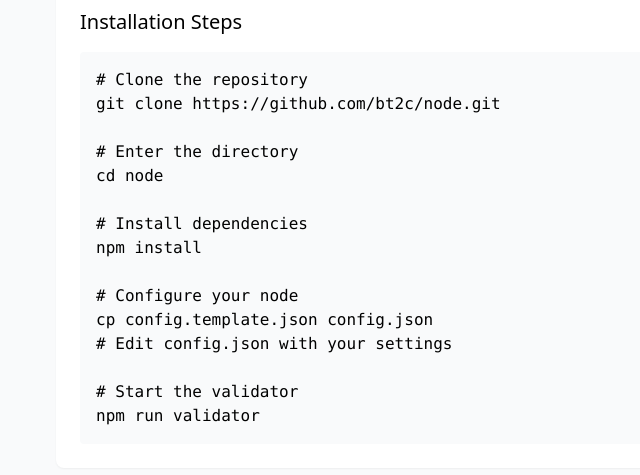
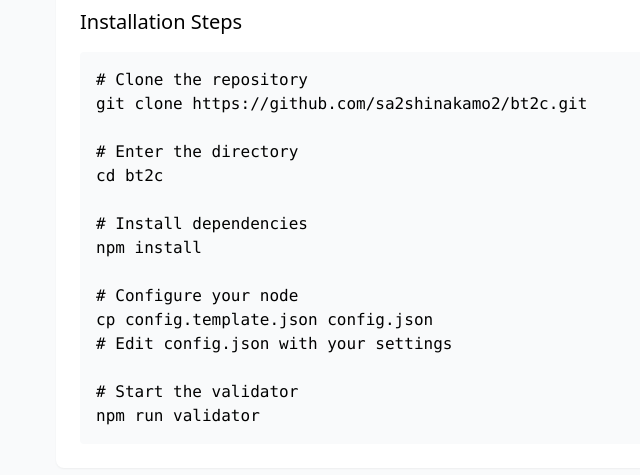
Before and after one commit to sa2shinakamo2/bt2c, a website: page website/docs/index.html in a window 1280 px wide. Shown: the part 608-1083 px from the top of the page, without its empty margins (374-1014 px from the left). Drawn offline with nearby package versions, Linux system fonts and the light colour scheme.

Commit message:
fix: update GitHub repository link in documentation
- Update repository URL in installation instructions
- Fix directory name in setup steps
- Ensure consistent repository references

```diff
--- a/website/docs/index.html
+++ b/website/docs/index.html
@@ -55,10 +55,10 @@
                         <h3 class="text-xl font-medium mb-3">Installation Steps</h3>
                         <div class="bg-gray-50 p-4 rounded">
                             <pre class="whitespace-pre-wrap"><code># Clone the repository
-git clone https://github.com/bt2c/node.git
+git clone https://github.com/sa2shinakamo2/bt2c.git
 
 # Enter the directory
-cd node
+cd bt2c
 
 # Install dependencies
 npm install
```
